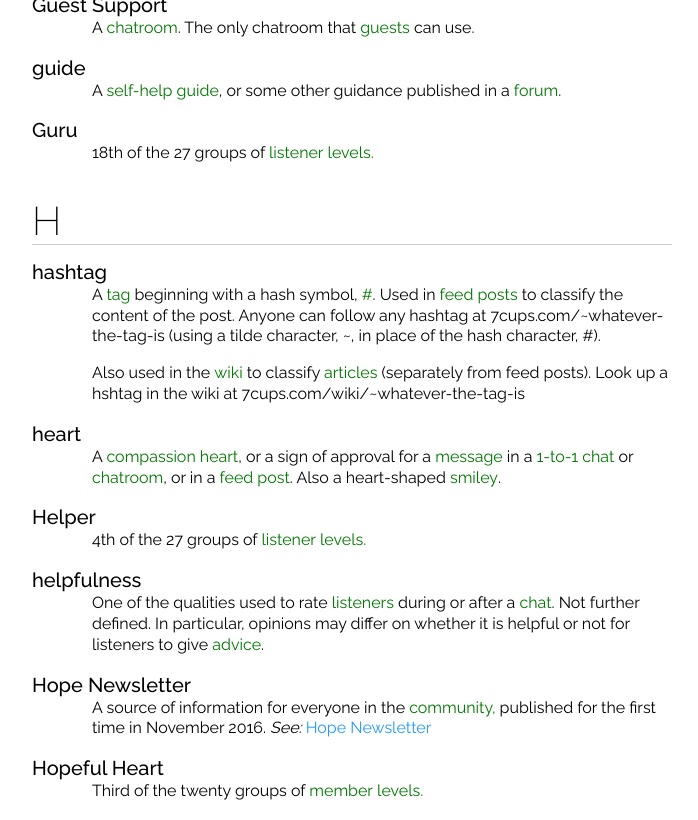
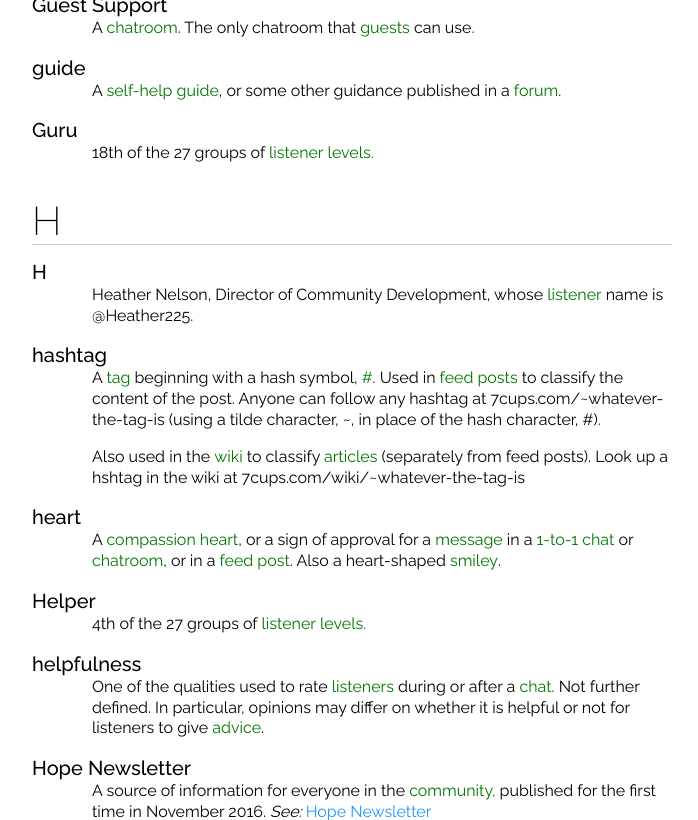
Before and after one commit to RarelyCharlie/rarelycharlie.github.io, a Jekyll site: the page built from glossary-framed.md, in a window 1280 px wide and 900 px high, scrolled down 13781 px, cut to the strip 0-820 px from the top of the window. Shown: the whole strip, without its empty margins (288-986 px from the left). Built offline with Jekyll 4.4.1, drawn with Linux system fonts in a browser that asks for light colours; some of the changed text lies outside the part shown.

Commit message:
more people

```diff
--- a/_includes/glossary.md
+++ b/_includes/glossary.md
@@ -441,6 +441,9 @@ A ~~self-help guide~~, or some other guidance published in a ~~forum~~.
 
 ## H
 
+# H
+Heather Nelson, Director of Community Development, whose ~~listener~~ name is @Heather225.
+
 # hashtag
 A ~~tag~~ beginning with a hash symbol, ~~\#/\#-sign~~. Used in ~~feed~~ ~~posts/post~~ to classify the content of the post. Anyone can follow any hashtag at 7cups.com/~whatever-the-tag-is (using a tilde character, ~, in place of the hash character, \#).
 
@@ -519,6 +522,9 @@ Short for KrinkTheMellowUnicorn, the ~~listener~~ name of former ~~7 Cups~~ ~~st
 
 # L
 Abbreviation sometimes used for ~~listener.~~
+
+# Laiba
+Laiba Jalil, an Assistant Community Manager whose ~~listener~~ name is @Hope.
 
 # LaraG
 ~~Listener/listener~~ ~~name~~ of ~~7 Cups'/7 Cups~~ ~~staff~~ member and ~~therapist~~ ~~community~~ manager Lara Gregorio, who also has a ~~therapist~~ ~~account~~ named LaraGregorio. Not to be confused with ~~Iara~~.  _See:_ [@LaraG](http://7cups.com/@LaraG), [@LaraGregorio](http://7cups.com/@LaraGregorio)
```
